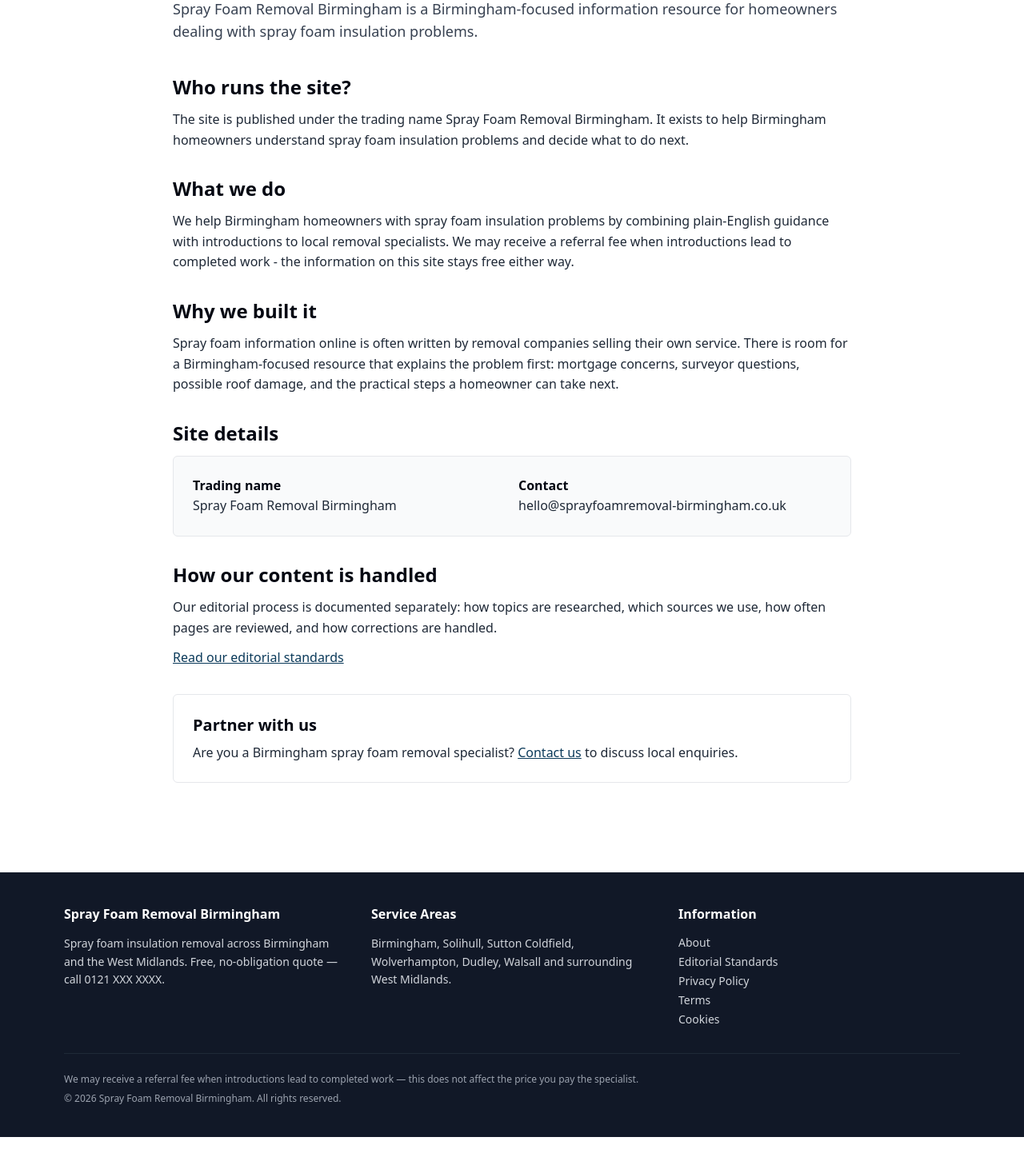
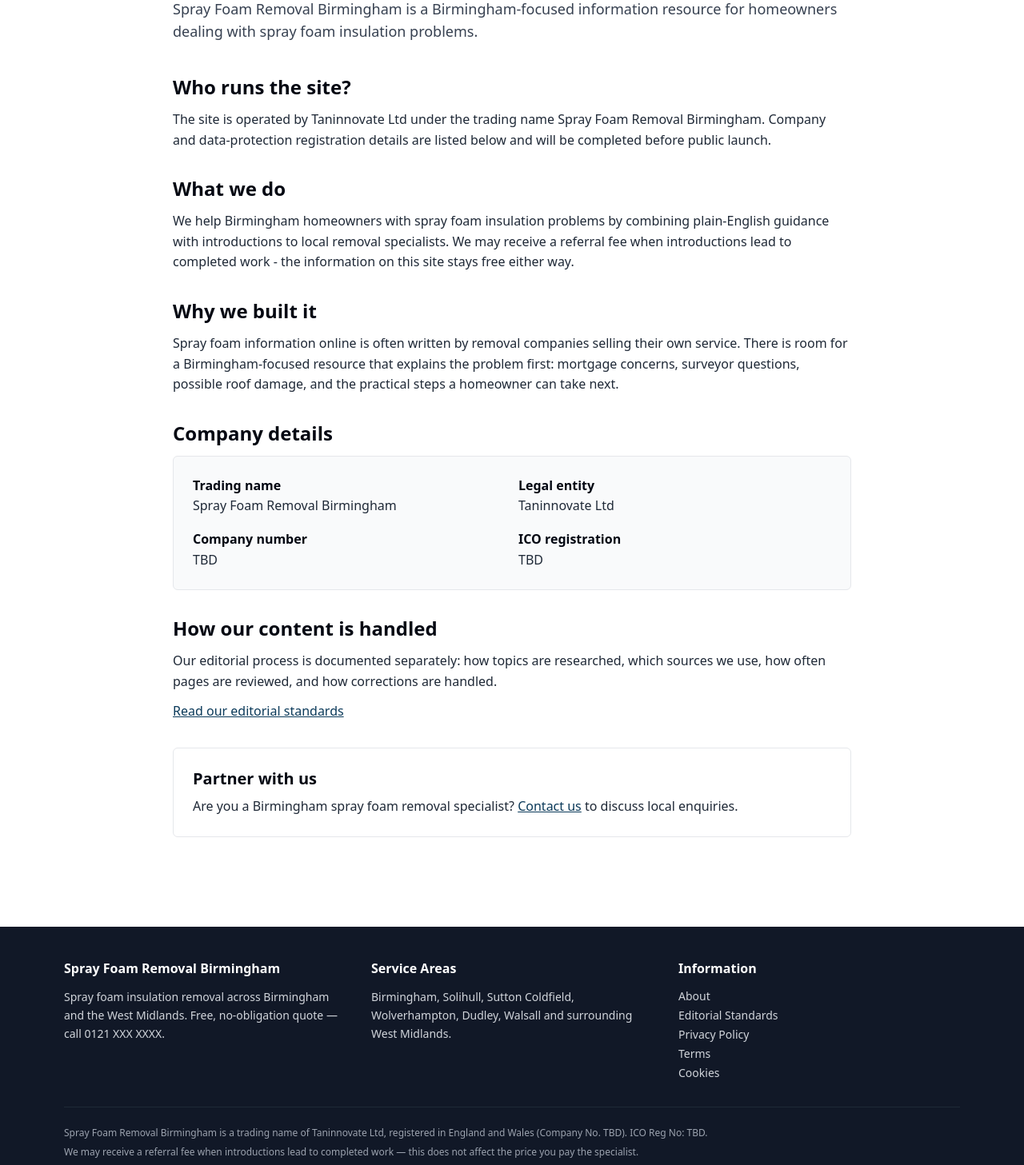
Before and after one commit to landtanin/WebsiteLandlord, a Next.js app: page /about in a window 1280 px wide. Shown: the part 240-1697 px from the top of the page at 80% size. Before the commit the page ends 1662 px from the top, so only its background shows below. Built offline with nearby package versions, Linux system fonts and the light colour scheme; no server answers.

Commit message:
Revert "chore: remove legal entity references"
This reverts commit 6e0ecf2d6f512c503de0a2fd4145a28dec326031.

```diff
--- a/app/about/page.tsx
+++ b/app/about/page.tsx
@@ -65,9 +65,9 @@ export default function AboutPage() {
         <section>
           <h2 className="text-2xl font-semibold text-gray-950 mb-3">Who runs the site?</h2>
           <p>
-            The site is published under the trading name {siteConfig.tradingName}. It exists to help
-            Birmingham homeowners understand spray foam insulation problems and decide what to do
-            next.
+            The site is operated by {siteConfig.legalEntity} under the trading name{' '}
+            {siteConfig.tradingName}. Company and data-protection registration details are listed
+            below and will be completed before public launch.
           </p>
         </section>
 
@@ -92,15 +92,23 @@ export default function AboutPage() {
         </section>
 
         <section>
-          <h2 className="text-2xl font-semibold text-gray-950 mb-3">Site details</h2>
+          <h2 className="text-2xl font-semibold text-gray-950 mb-3">Company details</h2>
           <dl className="grid grid-cols-1 gap-4 rounded-md border border-gray-200 bg-gray-50 p-6 sm:grid-cols-2">
             <div>
               <dt className="font-semibold text-gray-950">Trading name</dt>
               <dd>{siteConfig.tradingName}</dd>
             </div>
             <div>
-              <dt className="font-semibold text-gray-950">Contact</dt>
-              <dd>{siteConfig.email}</dd>
+              <dt className="font-semibold text-gray-950">Legal entity</dt>
+              <dd>{siteConfig.legalEntity}</dd>
+            </div>
+            <div>
+              <dt className="font-semibold text-gray-950">Company number</dt>
+              <dd>{siteConfig.companyNumber}</dd>
+            </div>
+            <div>
+              <dt className="font-semibold text-gray-950">ICO registration</dt>
+              <dd>{siteConfig.icoRegNumber}</dd>
             </div>
           </dl>
         </section>
--- a/app/privacy/page.tsx
+++ b/app/privacy/page.tsx
@@ -46,8 +46,9 @@ export default function PrivacyPage() {
         </p>
         <h1 className="text-4xl font-bold text-brand-primary mb-4">Privacy Policy</h1>
         <p className="text-lg text-gray-700">
-          This policy explains how personal data from this website and our advertised phone number
-          is handled.
+          This policy explains how {siteConfig.legalEntity}, operating the trading name{' '}
+          {siteConfig.tradingName}, handles personal data from this website and our advertised
+          phone number.
         </p>
         <p className="mt-3 text-sm text-gray-600">Last updated: 24 May 2026</p>
       </header>
@@ -56,7 +57,8 @@ export default function PrivacyPage() {
         <section>
           <h2 className="text-2xl font-semibold text-gray-950 mb-3">Data controller</h2>
           <p>
-            For privacy questions or data requests, contact us at{' '}
+            The data controller is {siteConfig.legalEntity}. ICO registration number:{' '}
+            {siteConfig.icoRegNumber}. You can contact us at{' '}
             <a href={`mailto:${siteConfig.email}`} className="text-brand-primary underline">
               {siteConfig.email}
             </a>
--- a/app/terms/page.tsx
+++ b/app/terms/page.tsx
@@ -56,8 +56,8 @@ export default function TermsPage() {
         <section>
           <h2 className="text-2xl font-semibold text-gray-950 mb-3">Who operates this site</h2>
           <p>
-            {siteConfig.tradingName} is a Birmingham spray foam information and enquiry-routing
-            website. Contact email:{' '}
+            {siteConfig.tradingName} is operated by {siteConfig.legalEntity}. Company number:{' '}
+            {siteConfig.companyNumber}. Contact email:{' '}
             <a href={`mailto:${siteConfig.email}`} className="text-brand-primary underline">
               {siteConfig.email}
             </a>
--- a/components/contact-form.tsx
+++ b/components/contact-form.tsx
@@ -130,8 +130,8 @@ export function ContactForm({ submitAction }: Props) {
 
       <p className="text-xs text-gray-500 leading-relaxed">
         By submitting, you consent to your details being used to arrange a survey or quote for
-        your property. {siteConfig.tradingName} may receive a referral fee when introductions lead
-        to completed work. See our{' '}
+        your property. We are a trading name of {siteConfig.legalEntity} and may receive a referral
+        fee when introductions lead to completed work. See our{' '}
         <Link href="/privacy" className="underline">privacy policy</Link>. On GitHub Pages, this form
         opens the phone dialler until server-side lead capture is connected. Calls may be recorded.
       </p>
--- a/components/footer.tsx
+++ b/components/footer.tsx
@@ -35,11 +35,16 @@ export function Footer() {
 
         <div className="mt-8 pt-6 border-t border-gray-800 text-xs text-gray-400 space-y-2">
           <p>
+            {siteConfig.tradingName} is a trading name of {siteConfig.legalEntity}, registered in
+            England and Wales (Company No. {siteConfig.companyNumber}). ICO Reg No:{' '}
+            {siteConfig.icoRegNumber}.
+          </p>
+          <p>
             We may receive a referral fee when introductions lead to completed work — this does not
             affect the price you pay the specialist.
           </p>
           <p>
-            &copy; {new Date().getFullYear()} {siteConfig.tradingName}. All rights reserved.
+            &copy; {new Date().getFullYear()} {siteConfig.legalEntity}. All rights reserved.
           </p>
         </div>
       </div>
--- a/lib/schema.ts
+++ b/lib/schema.ts
@@ -30,6 +30,7 @@ export function organizationJsonLd() {
     '@type': 'Organization',
     '@id': `${siteConfig.url}/#organization`,
     name: siteConfig.tradingName,
+    legalName: siteConfig.legalEntity,
     url: siteConfig.url,
     telephone: siteConfig.phone.schema,
     email: siteConfig.email,
@@ -50,6 +51,9 @@ export function organizationJsonLd() {
       'Loft insulation remediation',
       'Mortgage implications of spray foam',
     ],
+    sameAs: [
+      `https://find-and-update.company-information.service.gov.uk/company/${siteConfig.companyNumber}`,
+    ],
   };
 }
 
--- a/lib/site-config.ts
+++ b/lib/site-config.ts
@@ -1,9 +1,10 @@
 // Single source of truth for site-wide values that need swapping before launch.
-// Search for bracketed placeholders to find what's left.
+// Search for "TBD" or any of the bracketed placeholders to find what's left.
 
 export const siteConfig = {
   tradingName: 'Spray Foam Removal Birmingham',
   tradingNameShort: 'SFR Birmingham',
+  legalEntity: 'Taninnovate Ltd',
   domain: process.env.NEXT_PUBLIC_SITE_DOMAIN ?? 'landtanin.github.io/WebsiteLandlord',
   url: process.env.NEXT_PUBLIC_SITE_URL ?? 'https://landtanin.github.io/WebsiteLandlord',
   phone: {
@@ -11,6 +12,8 @@ export const siteConfig = {
     tel: '+441211234567',
     schema: '+44-121-XXX-XXXX',
   },
+  companyNumber: 'TBD',
+  icoRegNumber: 'TBD',
   email: process.env.NEXT_PUBLIC_SITE_EMAIL ?? 'hello@sprayfoamremoval-birmingham.co.uk',
   hours: 'Mon–Sat 08:00–20:00',
   geo: {
```
Also changed, not shown: content/homepage.md (+2 -2 lines), 1 other file (tests, documents, lock files or other folders).
